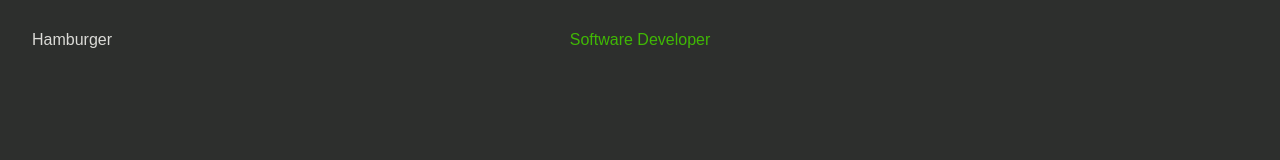
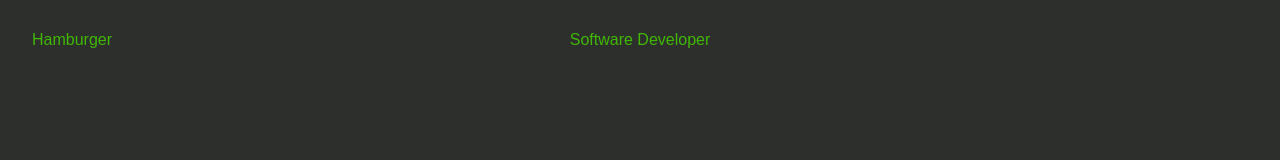
Before and after one commit to Nepsaco/portfolio, a Vue app: page / in a window 1280 px wide. Shown: the top 160 px of the page. Built offline with nearby package versions, Linux system fonts and the light colour scheme; a web font is replaced by a local one.

Commit message:
broke sections into components

```diff
--- /dev/null
+++ b/src/components/Footer.vue
@@ -0,0 +1,24 @@
+<template>
+        <footer class='main-footer'>
+            <ul>
+                <li>about</li>/
+                <li>work</li>/
+                <li>contact</li>
+            </ul>
+        </footer>
+</template>
+
+<script>
+</script>
+
+<style lang='scss'>
+
+.main-footer {
+    color: $accent;
+    width: 100vw;
+    ul {
+        display: flex;
+        justify-content: space-evenly;
+    }
+}
+</style>
--- /dev/null
+++ b/src/components/Header.vue
@@ -0,0 +1,32 @@
+<template>
+    <header class='main-header'>
+        <h1>Software Developer</h1>
+        <Nav />
+    </header>
+</template>
+
+<script>
+import Nav from '@/components/Nav.vue'
+
+export default {
+    components: {
+        Nav,
+    }
+}
+
+</script>
+
+<style lang='scss'>
+
+.main-header {
+    color: $accent;
+}
+
+nav {
+    position: absolute;
+    left: 2rem;
+    top: 2rem;
+    width: 8rem;
+}
+
+</style>
--- a/src/components/Landing.vue
+++ b/src/components/Landing.vue
@@ -1,11 +1,6 @@
 <template>
     <section class='landing'>
-        <header class='main-header'>
-            <h1>Software Developer</h1>
-        </header>
-        <nav class='main-nav'>
-            <p>Hamburger</p>
-        </nav>
+        <Header />
         <main class='main-content'>
             <h1>Tobie Tsuzuki</h1>
             <h2>I'm a
@@ -15,23 +10,27 @@
                     <span>Designer.</span>
                     <span>Climber.</span>
                     <span>Front-end Engineer.</span>
-                    <span>Foodie.</span>
                     <span>Tech Nerd.</span>
                     <span>Back-end Engineer</span>
+                    <span>Foodie.</span>
                 </div>
             </h2>
         </main>
-        <footer class='main-footer'>
-            <ul>
-                <li>about</li>/
-                <li>work</li>/
-                <li>contact</li>
-            </ul>
-        </footer>
+        <Footer />
     </section>
 </template>
 
 <script>
+import Footer from '@/components/Footer.vue'
+import Header from '@/components/Header.vue'
+
+export default {
+    components: {
+        Footer,
+        Header,
+    }
+
+}
 </script>
 
 <style lang='scss'>
@@ -68,11 +67,9 @@
         &:nth-child(2){
             animation-delay: 2.5s;
         }
-
         &:nth-child(3){
             animation-delay: 5s;
         }
-
         &:nth-child(4){
             animation-delay: 7.5s;
         }
@@ -113,24 +110,4 @@
         opacity: 0;
     }
 }
-
-.main-header {
-    color: $accent;
-}
-
-nav {
-    position: absolute;
-    left: 2rem;
-    top: 2rem;
-    width: 8rem;
-}
-
-.main-footer {
-    color: $accent;
-    width: 100vw;
-    ul {
-        display: flex;
-        justify-content: space-evenly;
-    }
-}
 </style>
--- /dev/null
+++ b/src/components/Nav.vue
@@ -0,0 +1,19 @@
+<template>
+    <nav class='main-nav'>
+        <p>Hamburger</p>
+    </nav>
+</template>
+
+<script>
+</script>
+
+<style lang='scss'>
+
+nav {
+    position: absolute;
+    left: 2rem;
+    top: 2rem;
+    width: 8rem;
+}
+
+</style>
```
